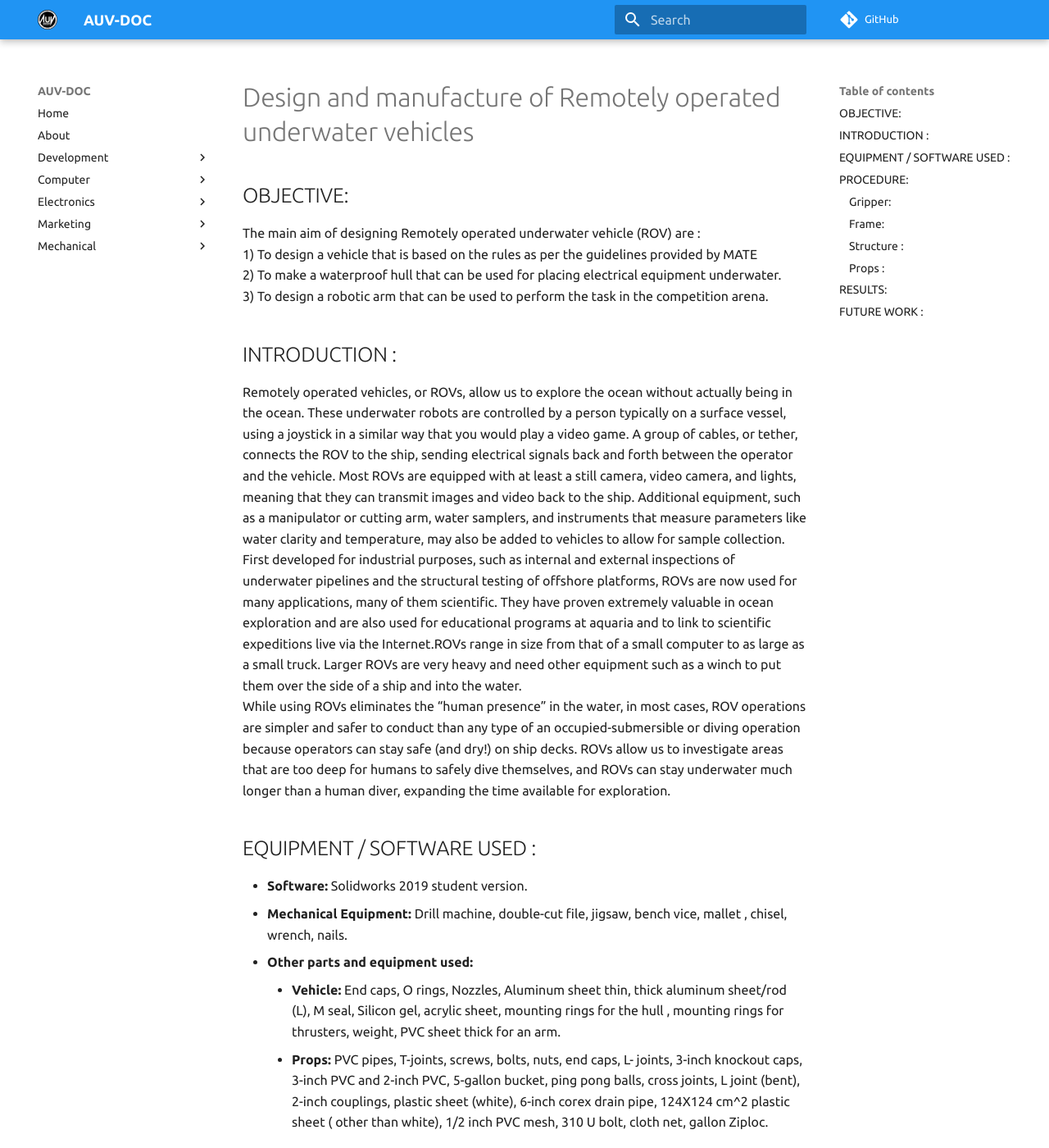
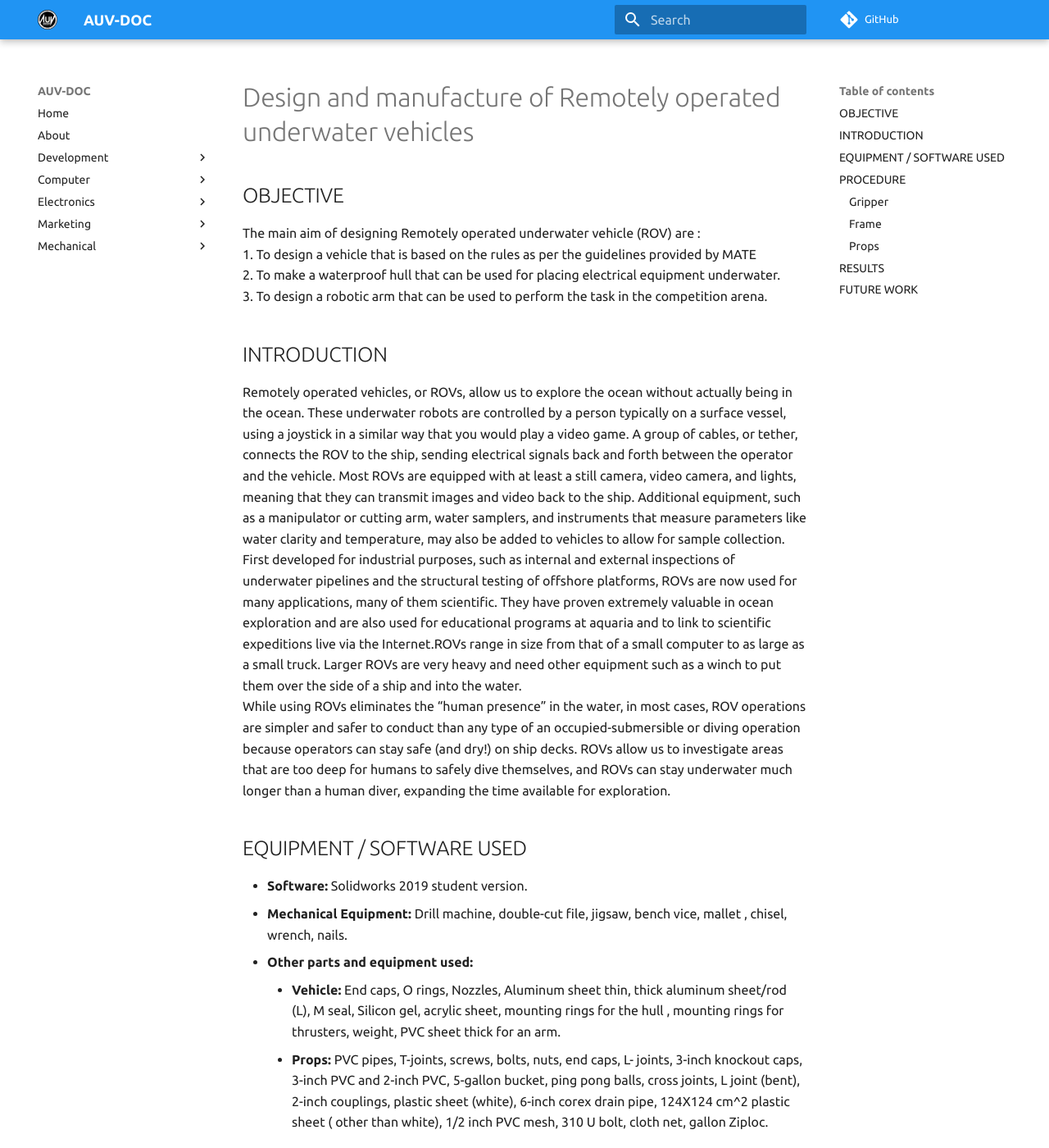
Before and after one commit to auvzhcet/Documentation, an MkDocs documentation site: the page built from docs/mechanical/student_Reports/yogesh_2019-20.md, in a window 1280 px wide and 1400 px high. Shown: the whole window at 82% size. Built offline with MkDocs 1.6.1 and Material for MkDocs 9.7.7, drawn with Linux system fonts in a browser that asks for light colours; comment, search, counter and statistics services are not loaded; some of the changed text lies outside the part shown.

Commit message:
docs: Fix typo and remove colons from heading

```diff
--- a/docs/mechanical/student_Reports/yogesh_2019-20.md
+++ b/docs/mechanical/student_Reports/yogesh_2019-20.md
@@ -1,22 +1,22 @@
 ---
 title: Design and manufacture of Remotely operated underwater vehicles
-authors: Yogesh Upadhyay, Mantaza Mudassir, Mohd.Saad, Samad, Saifuddin Ansari
+authors: Yogesh Upadhyay, Mantaza Mudassir, Mohd. Saad, Samad, Saifuddin Ansari
 email-ids: yogeshupadhyay35@gmail.com, mantualig@gmail.com, mohdsaad736@gmail.com, abdulsamadas044@gmail.com, saifuddinansari11@gmail.com
 ---
 
-## OBJECTIVE:
+## OBJECTIVE
 
 The main aim of designing Remotely operated underwater vehicle (ROV) are :
-1) To design a vehicle that is based on the rules as per the guidelines provided by MATE
-2) To make a waterproof hull that can be used for placing electrical equipment underwater.
-3) To design a robotic arm that can be used to perform the task in the competition arena.
+1. To design a vehicle that is based on the rules as per the guidelines provided by MATE
+2. To make a waterproof hull that can be used for placing electrical equipment underwater.
+3. To design a robotic arm that can be used to perform the task in the competition arena.
 
-## INTRODUCTION :
+## INTRODUCTION
 
 Remotely operated vehicles, or ROVs, allow us to explore the ocean without actually being in the ocean. These underwater robots are controlled by a person typically on a surface vessel, using a joystick in a similar way that you would play a video game. A group of cables, or tether, connects the ROV to the ship, sending electrical signals back and forth between the operator and the vehicle. Most ROVs are equipped with at least a still camera, video camera, and lights, meaning that they can transmit images and video back to the ship. Additional equipment, such as a manipulator or cutting arm, water samplers, and instruments that measure parameters like water clarity and temperature, may also be added to vehicles to allow for sample collection. First developed for industrial purposes, such as internal and external inspections of underwater pipelines and the structural testing of offshore platforms, ROVs are now used for many applications, many of them scientific. They have proven extremely valuable in ocean exploration and are also used for educational programs at aquaria and to link to scientific expeditions live via the Internet.ROVs range in size from that of a small computer to as large as a small truck. Larger ROVs are very heavy and need other equipment such as a winch to put them over the side of a ship and into the water.
 While using ROVs eliminates the “human presence” in the water, in most cases, ROV operations are simpler and safer to conduct than any type of an occupied-submersible or diving operation because operators can stay safe (and dry!) on ship decks. ROVs allow us to investigate areas that are too deep for humans to safely dive themselves, and ROVs can stay underwater much longer than a human diver, expanding the time available for exploration.
 
-## EQUIPMENT / SOFTWARE USED :
+## EQUIPMENT / SOFTWARE USED
 
 - **Software:** Solidworks 2019 student version.
 - **Mechanical Equipment:** Drill machine, double-cut file, jigsaw, bench vice, mallet , chisel, wrench, nails.
@@ -24,38 +24,38 @@ While using ROVs eliminates the “human presence” in the water, in most cases
     - **Vehicle:** End caps, O rings, Nozzles, Aluminum sheet thin, thick aluminum sheet/rod (L), M seal, Silicon gel, acrylic sheet, mounting rings for the hull , mounting rings for thrusters, weight, PVC sheet thick for an arm.
     - **Props:** PVC pipes, T-joints, screws, bolts, nuts, end caps, L- joints, 3-inch knockout caps, 3-inch PVC and 2-inch PVC, 5-gallon bucket, ping pong balls, cross joints, L joint (bent), 2-inch couplings, plastic sheet (white), 6-inch corex drain pipe, 124X124 cm^2 plastic sheet ( other than white), 1/2 inch PVC mesh, 310 U bolt, cloth net, gallon Ziploc.
 
-## PROCEDURE:
+## PROCEDURE
 
 The design of the ROV starts with the relevant study and starts with the designing and simulation. After designing we start making a prototype. After prototype, we headed towards manufacturing and testing. The flow diagram of the approach that we make is shown in fig.1.
 
 | ![Flow diagram of work](static/yogesh_upadhyay_01_2019-20.png) |
 | :---: |
-| Fig. 1: Flow diagram of work |
+| **Fig. 1: Flow diagram of work** |
 
-### Gripper:
+### Gripper
 
 First, we start making the design of a gripper for the robotic arm, for better gripping we choose 3 finger grippers. The design was made in Solidworks and for prototypes, we use wood as it is easily available. Following steps are used for making prototype :
 
-- Make a drawing of each component in the Solidworks drawing.
-- Print the drawings and just paste them on the wood parts.
-- The parts are cut by using a jigsaw.
-- Parts are drilled according to dimension.
-- For joints, we use steel rod of the same dimension as that of the hole with 0.01mm tolerance,
-- Finally, the parts are joined and ready to add the motor.
-- For converting the rotary motion of the motor we weld a rod to the shaft of the motor and insert the rod in the gripper.
-- For converting the rotary motion of the shaft into translatory motion we weld a bolt into the lower moving part of the gripper and shaft rotate the translatory motion causing it to open and close the gripper.
+1. Make a drawing of each component in the Solidworks drawing.
+2. Print the drawings and just paste them on the wood parts.
+3. The parts are cut by using a jigsaw.
+4. Parts are drilled according to dimension.
+5. For joints, we use steel rod of the same dimension as that of the hole with 0.01mm tolerance,
+6. Finally, the parts are joined and ready to add the motor.
+7. For converting the rotary motion of the motor we weld a rod to the shaft of the motor and insert the rod in the gripper.
+8. For converting the rotary motion of the shaft into translatory motion we weld a bolt into the lower moving part of the gripper and shaft rotate the translatory motion causing it to open and close the gripper.
 
 | ![Gripper design](static/yogesh_upadhyay_02_2019-20.png) |
 | :---: |
-| Fig. 2:  Gripper design |
+| **Fig. 2:  Gripper design** |
 
 | ![Prototype parts](static/yogesh_upadhyay_03_2019-20.png) |
 | :---: |
-| Fig. 3: Prototype parts |
+| **Fig. 3: Prototype parts** |
 
 | ![Prototype](static/yogesh_upadhyay_04_2019-20.png) |
 | :---: |
-| Fig. 4: Prototype |
+| **Fig. 4: Prototype** |
 
 After finishing the Robotic Arm we headed towards the making of the hull for the vehicle which is responsible for balancing the CG of the vehicle also to wrap the electronic components. The priority of the hull is to make it waterproof we performed the following approaches:
 
@@ -65,30 +65,30 @@ After finishing the Robotic Arm we headed towards the making of the hull for the
 
 | ![Hull waterproofing](static/yogesh_upadhyay_05_2019-20.png) |
 | :---: |
-| Fig. 5: Hull waterproofing |
+| **Fig. 5: Hull waterproofing** |
 
-### Frame:
+### Frame
 
 This is a vertical section of a larger diameter PVC pipe designed to hold and protect the vital wire splices that connect the long tether wires to the shorter wires coming from the camera, lights, and thrusters on the ROV. It has end caps drilled with lots of holes to facilitate rinsing and draining, so these delicate wire connections don’t sit for long periods damp with saltwater between dives. The frame is enough space to fit the hull as shown in the figure below, also the frame is designed according to the 60 cm restriction diameter as per the guidelines of the competition.
 
-### Structure :
+*Structure:*
 
 The shell is a 350mm length of 100mmNB uPVC PN15 pressure pipe. 4mm threaded rod running the length of the shell will be used to compress the end caps onto some O-rings. The depth limit for the shell is supposedly about 130m.
 The panels supporting the outer frame (25mmNB uPVC Pressure Pipe) are designed to be laser cut from 4mm thick acrylic.
 
 | ![Design of Frame](static/yogesh_upadhyay_06_2019-20.png) |
 | :---: |
-| Fig. 6: Design of Frame |
+| **Fig. 6: Design of Frame** |
 
-### Props :
+### Props
 
 An arena is created as given in the instruction manual Instructions guidelines (for how props will look in future) for testing of a vehicle and the CAD drawing of our vehicle are given below:
 
 | ![Arena (from Instruction Manual)](static/yogesh_upadhyay_07_2019-20.png) |
 | :---: |
-| Fig.7  Arena (from Instruction Manual) |
+| **Fig.7  Arena (from Instruction Manual)** |
 
-## RESULTS:
+## RESULTS
 
 **Following are outcomes of our work -**
 
@@ -96,7 +96,7 @@ An arena is created as given in the instruction manual Instructions guidelines (
 - We successfully made the design of the ROV.
 - We have made the hull, but we were successful in making only one part sealed. Since the other opening of the hull must be temporary so that it can easily be removed when required, we face lots of challenges in making that waterproof, though we tried many methods as discussed above.
 
-## FUTURE WORK :
+## FUTURE WORK
 
 - **Waterproofing** of temporarily fixed parts of the hull by using flanges/caps.
 - **Assembly** of hull, thrusters, gripper, and frame.
@@ -107,4 +107,4 @@ An arena is created as given in the instruction manual Instructions guidelines (
 
 | ![Proposed design of gripper](static/yogesh_upadhyay_08_2019-20.png) | ![Proposed design of metal plate](static/yogesh_upadhyay_09_2019-20.png) |
 | :---: | :---: |
-| Fig. 8: Proposed design of gripper | Fig. 9:  Proposed design of metal plate |
+| **Fig. 8: Proposed design of gripper** | **Fig. 9:  Proposed design of metal plate** |
```
